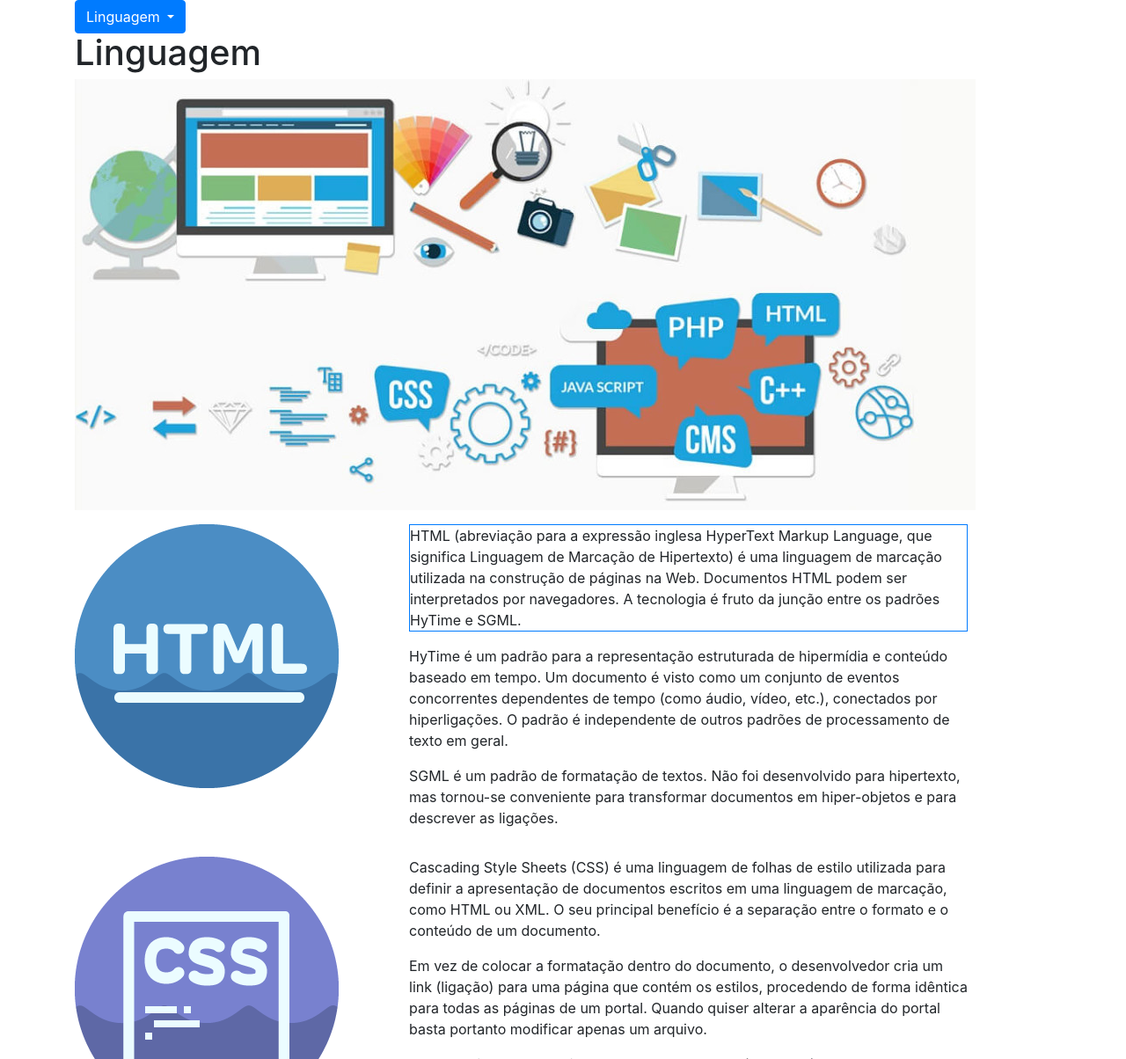
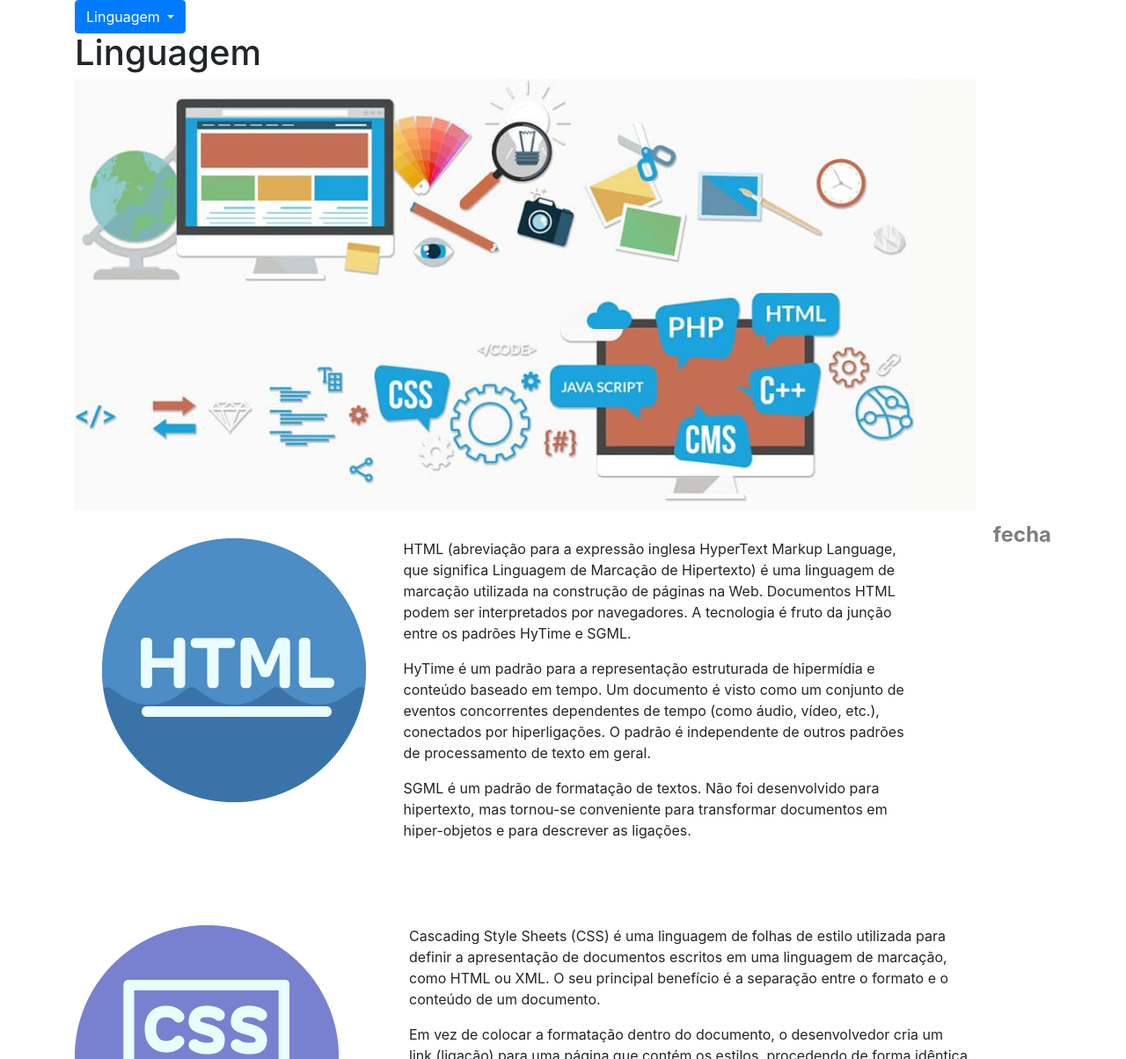
Before and after one commit to jose-luisda/forma-geometrica, a plain HTML site: page material-desenv-mobile/material-desenv-mobile/Aula-03/Atividade/jose_luis/index.html in a window 1280 px wide. Shown: the top 1204 px of the page at 88% size. Drawn offline with Linux system fonts and the light colour scheme.

Commit message:
atualiza

```diff
--- a/material-desenv-mobile/material-desenv-mobile/Aula-03/Atividade/jose_luis/index.html
+++ b/material-desenv-mobile/material-desenv-mobile/Aula-03/Atividade/jose_luis/index.html
@@ -40,13 +40,16 @@
                 <figure>
                     <img src="imagens/web.jpg">
                 </figure>
+                <button type="button" class="close" aria-label="close">
+                    <span aria-hidden="false">fecha</span>
+                </button>
             </header>
-            <section>
+            <section class="shadow p-3 mb-5 bg-white rounded"">
                 <figure class="row">
                     <div class=" col-lg-4 ">
                      <img src="imagens/html.png" >
                      </div>
-                    <figcaption class="col-lg-7 " >
+                    <figcaption class="col-lg-7   >
                         <p class="border border-primary">
                                 HTML (abreviação para a expressão inglesa HyperText Markup Language, que significa
                                 Linguagem de Marcação de Hipertexto) é uma linguagem de marcação utilizada na
```
